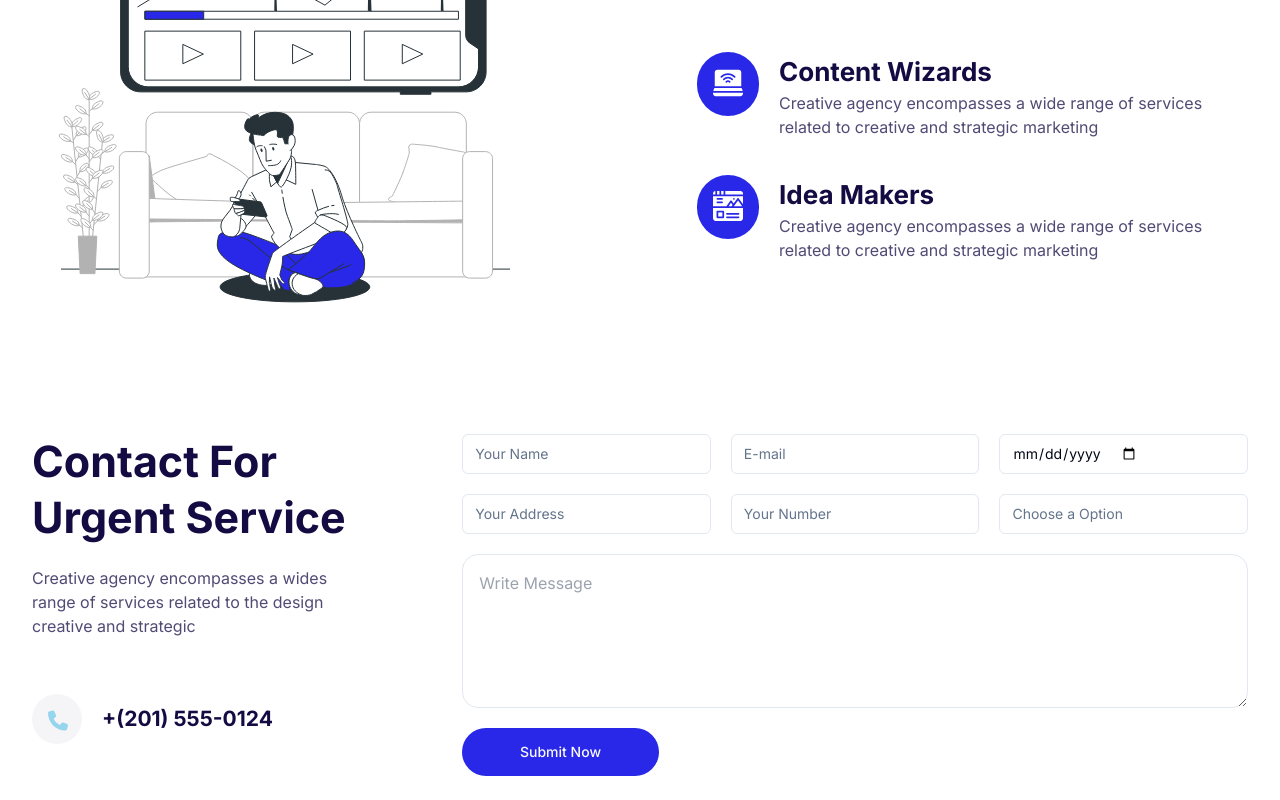
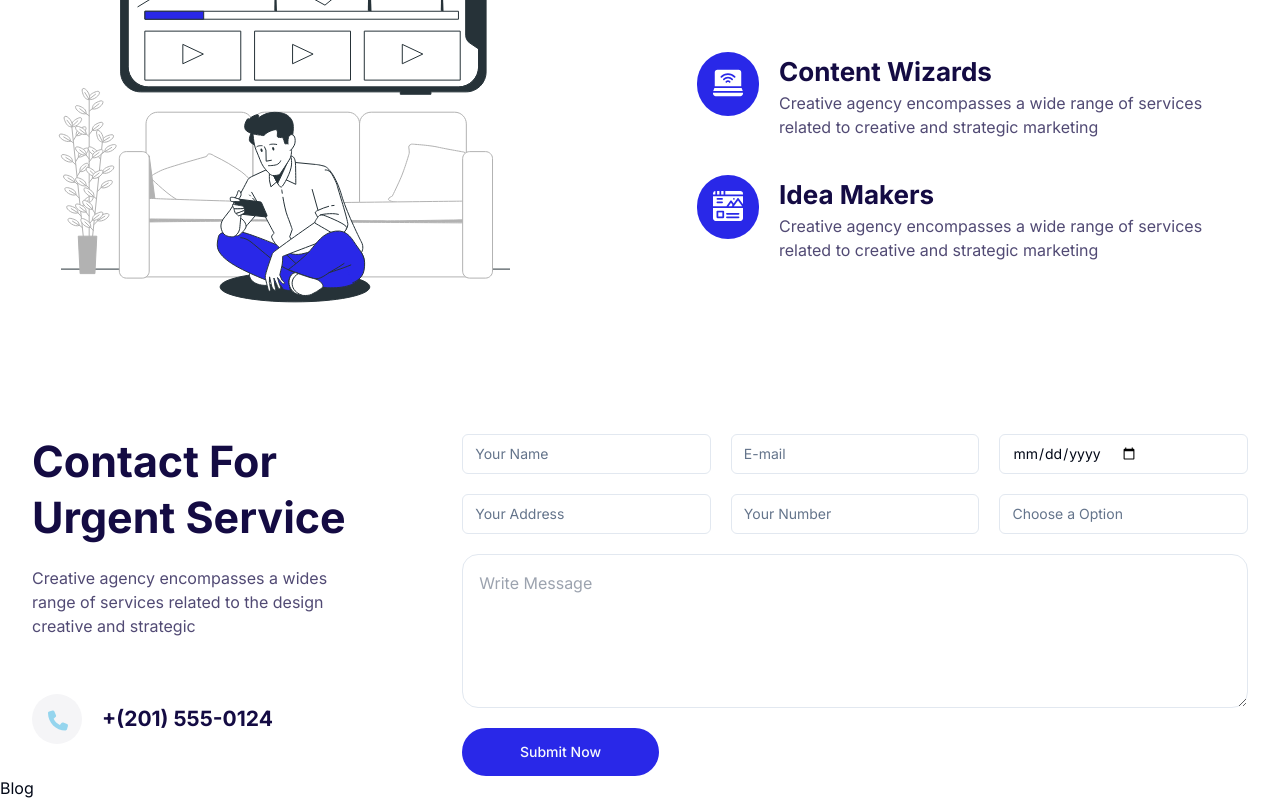
Before and after one commit to DevAsrafulIslam/CloudFlow, a Next.js app: page / in a window 1280 px wide. Shown: the part 4069-4869 px from the top of the page. Before the commit the page ends 4845 px from the top, so only its background shows below. Built offline with nearby package versions, Linux system fonts and the light colour scheme.

Commit message:
blog page added

```diff
--- /dev/null
+++ b/src/app/components/blog/blog.tsx
@@ -0,0 +1,5 @@
+import React from "react";
+
+export default function Blog() {
+  return <div>Blog</div>;
+}
--- a/src/app/page.tsx
+++ b/src/app/page.tsx
@@ -7,6 +7,7 @@ import Gallery from "./components/gallery/gallery";
 import Testimonial from "./components/testimonial/testimonial";
 import About2 from "./components/about2/about2";
 import Message from "./components/message/message";
+import Blog from "./components/blog/blog";
 
 export default function Home() {
   return (
@@ -21,6 +22,7 @@ export default function Home() {
       <Testimonial />
       <About2 />
       <Message />
+      <Blog />
     </div>
   );
 }
```
